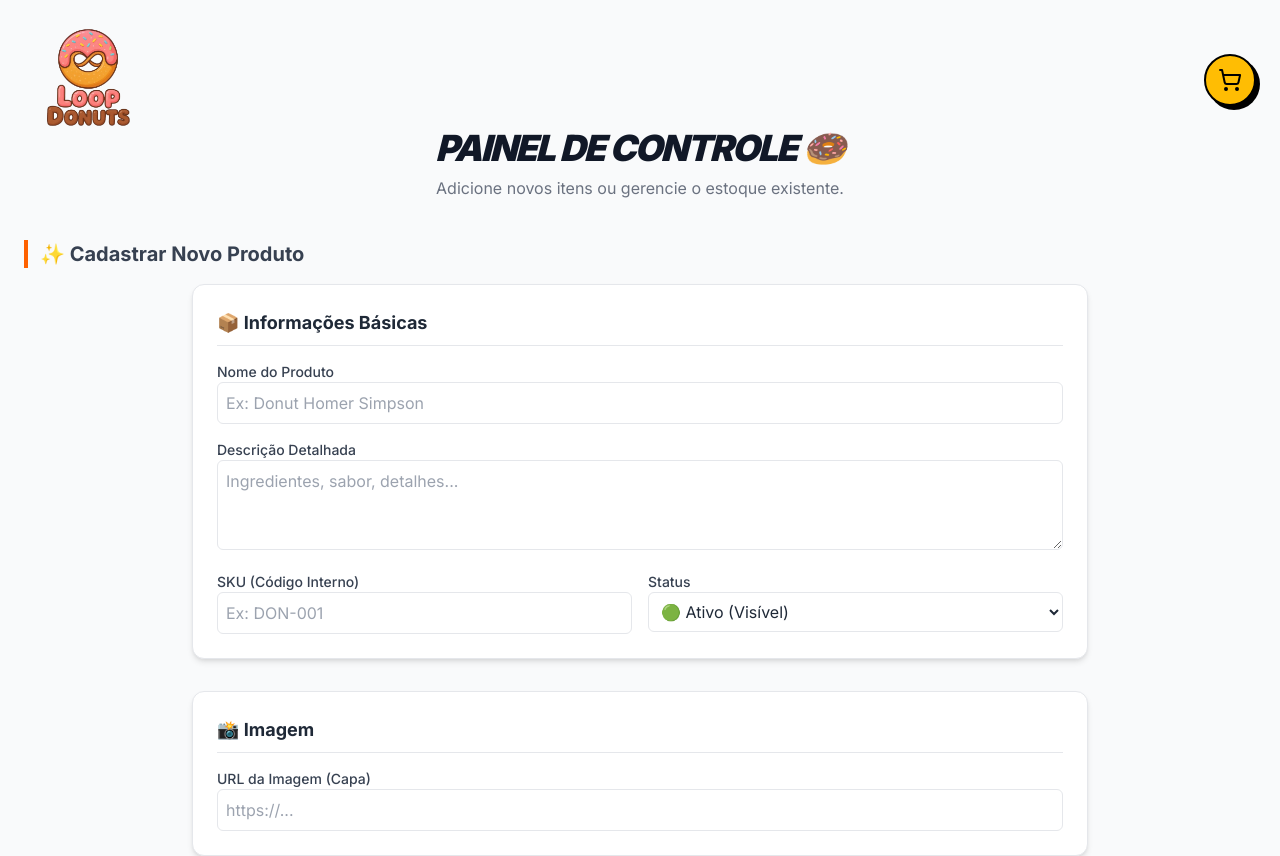
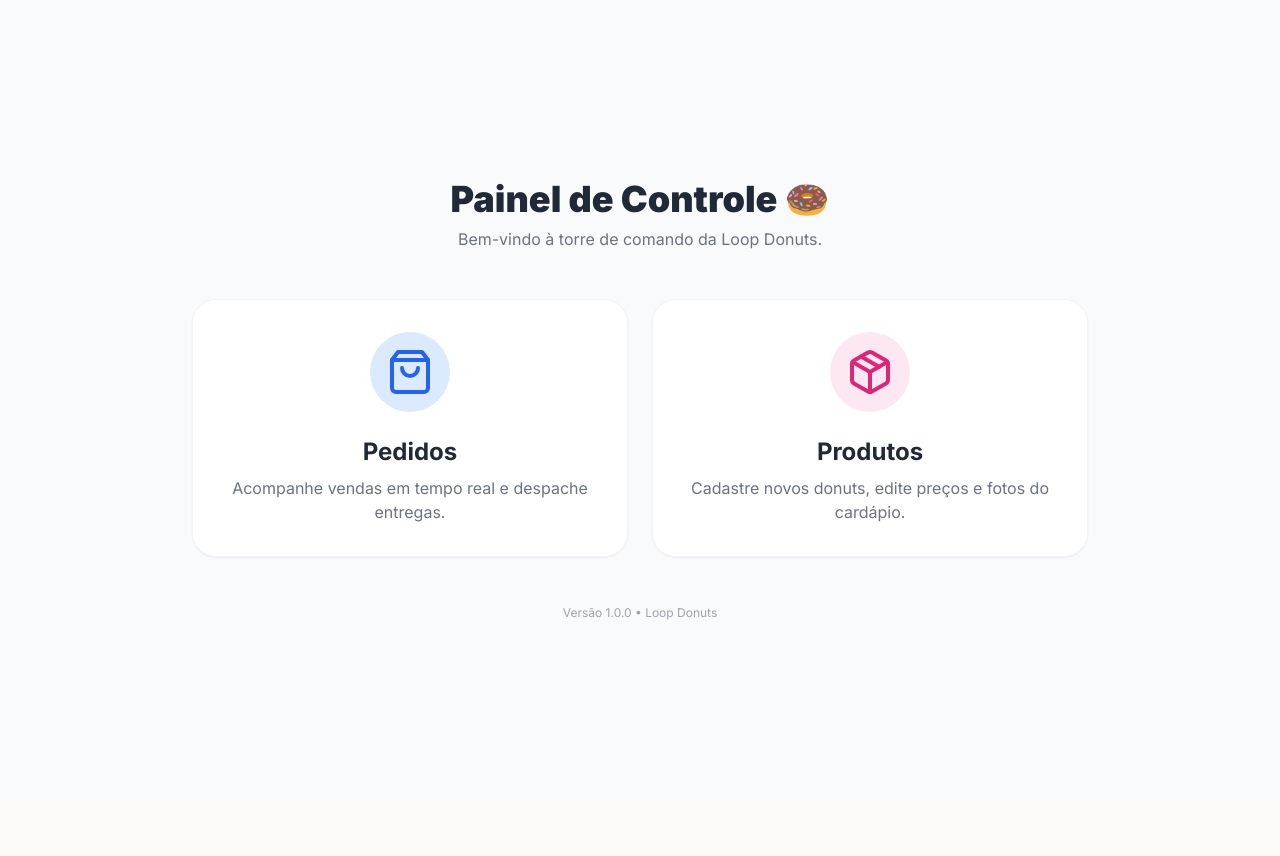
Before and after one commit to magnuzada/loop-donuts, a Next.js app: page /admin in a window 1280 px wide. Shown: the top 856 px of the page. After the commit the page ends 800 px from the top, so only its background shows below. Built offline with nearby package versions, Linux system fonts and the light colour scheme; no server answers; the database is empty.

Commit message:
fix: Substituindo form complexo por Dashboard simples

```diff
--- a/src/app/admin/page.tsx
+++ b/src/app/admin/page.tsx
@@ -1,38 +1,51 @@
-import { AdminProductForm } from "@/components/AdminProductForm";
-import { AdminProductList } from "@/components/AdminProductList"; // 👈 Importe a lista
-import { NavBar } from "@/components/NavBar";
+import Link from "next/link";
+import { Package, ShoppingBag, BarChart3 } from "lucide-react";
 
-export default function AdminPage() {
+export default function AdminDashboard() {
   return (
-    <main className="min-h-screen bg-gray-50">
-      <NavBar />
+    <div className="min-h-screen bg-gray-50 p-8 flex items-center justify-center">
+      <div className="max-w-4xl w-full">
+        <h1 className="text-4xl font-black text-gray-800 mb-2 text-center">
+          Painel de Controle 🍩
+        </h1>
+        <p className="text-gray-500 text-center mb-12">
+          Bem-vindo à torre de comando da Loop Donuts.
+        </p>
 
-      <div className="container mx-auto px-6 pt-32 pb-20">
-        <div className="flex flex-col items-center mb-10 text-center">
-          <h1 className="text-4xl font-black text-gray-900 uppercase tracking-tighter italic">
-            Painel de Controle 🍩
-          </h1>
-          <p className="text-gray-500 mt-2">
-            Adicione novos itens ou gerencie o estoque existente.
-          </p>
+        <div className="grid md:grid-cols-2 gap-6">
+          {/* Card 1: Pedidos */}
+          <Link
+            href="/admin/orders"
+            className="group bg-white p-8 rounded-3xl shadow-sm border border-gray-100 hover:shadow-xl hover:-translate-y-1 transition-all flex flex-col items-center text-center"
+          >
+            <div className="bg-blue-100 p-4 rounded-full mb-6 group-hover:scale-110 transition-transform">
+              <ShoppingBag size={48} className="text-blue-600" />
+            </div>
+            <h2 className="text-2xl font-bold text-gray-800 mb-2">Pedidos</h2>
+            <p className="text-gray-500">
+              Acompanhe vendas em tempo real e despache entregas.
+            </p>
+          </Link>
+
+          {/* Card 2: Produtos */}
+          <Link
+            href="/admin/produtos"
+            className="group bg-white p-8 rounded-3xl shadow-sm border border-gray-100 hover:shadow-xl hover:-translate-y-1 transition-all flex flex-col items-center text-center"
+          >
+            <div className="bg-pink-100 p-4 rounded-full mb-6 group-hover:scale-110 transition-transform">
+              <Package size={48} className="text-pink-600" />
+            </div>
+            <h2 className="text-2xl font-bold text-gray-800 mb-2">Produtos</h2>
+            <p className="text-gray-500">
+              Cadastre novos donuts, edite preços e fotos do cardápio.
+            </p>
+          </Link>
         </div>
 
-        {/* Layout em Abas ou Colunas? Vamos colocar um embaixo do outro por enquanto */}
-
-        {/* 1. Área de Cadastro */}
-        <div className="mb-16">
-          <h2 className="text-xl font-bold mb-4 text-gray-700 border-l-4 border-brand-500 pl-3">
-            ✨ Cadastrar Novo Produto
-          </h2>
-          <AdminProductForm />
+        <div className="mt-12 text-center">
+           <p className="text-xs text-gray-400">Versão 1.0.0 • Loop Donuts</p>
         </div>
-
-        {/* 2. Área de Listagem (Gerenciamento) */}
-        <div className="border-t border-gray-300 pt-10">
-           <AdminProductList />
-        </div>
-
       </div>
-    </main>
+    </div>
   );
 }
```
